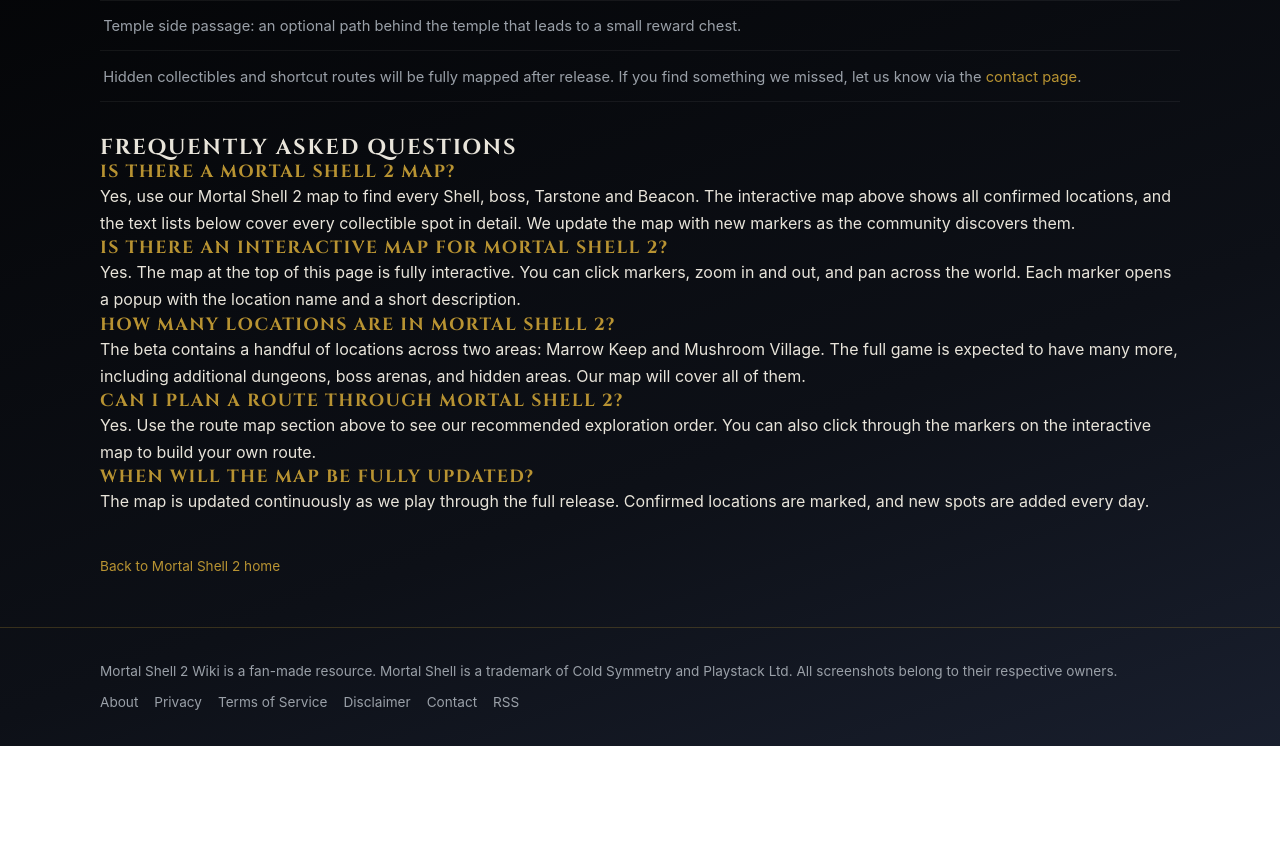
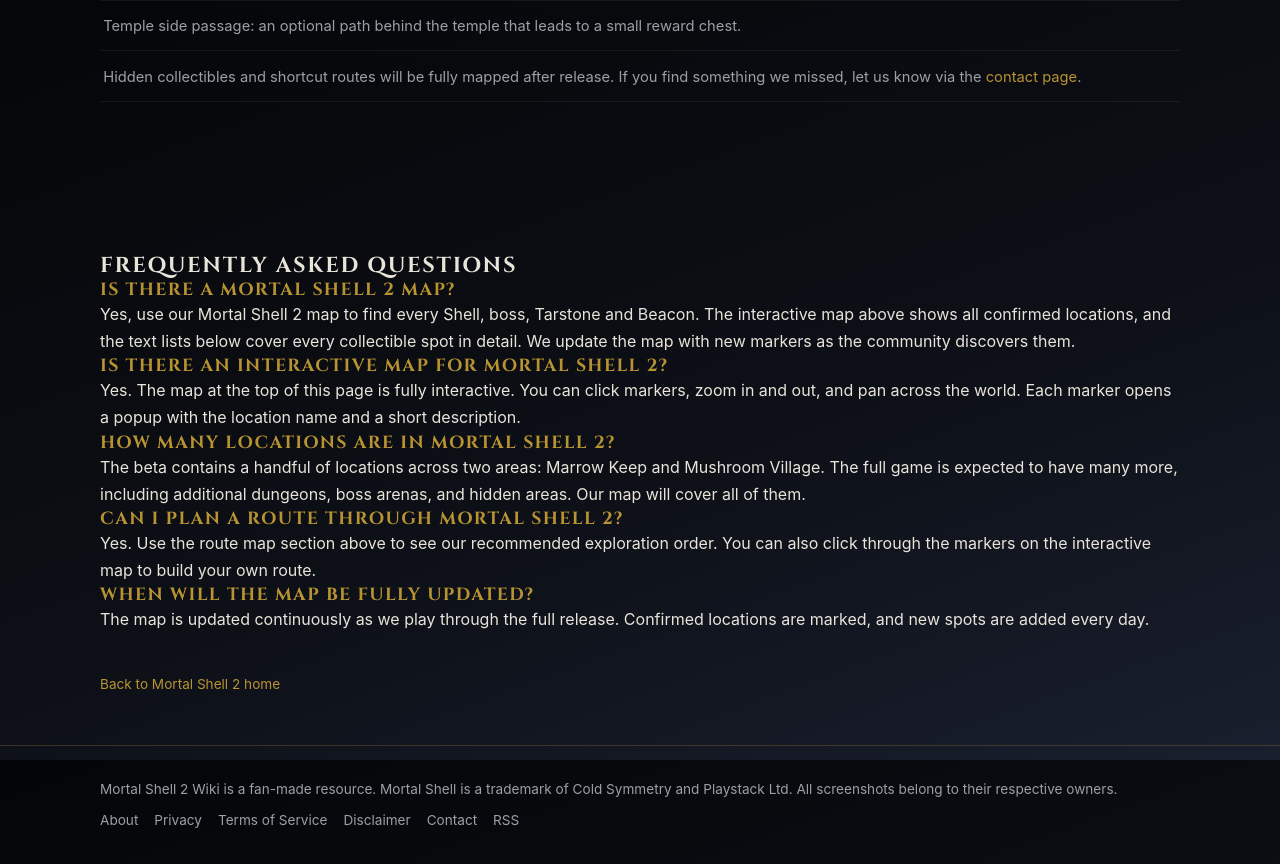
Before and after one commit to nicklos17/mortal-shell-2, a Next.js app: page /map in a window 1280 px wide. Shown: the part 5640-6504 px from the top of the page. Before the commit the page ends 6386 px from the top, so only its background shows below. Built offline with nearby package versions, Linux system fonts and the light colour scheme; no server answers.

Commit message:
fix:多页面加adsterra

```diff
--- a/app/bosses/page.tsx
+++ b/app/bosses/page.tsx
@@ -3,6 +3,7 @@
 import Link from "next/link";
 import { pageURL, OG_IMAGE, OG_IMAGE_W, OG_IMAGE_H } from "@/lib/site-config";
 import { BOSSES } from "@/lib/bosses-data";
+import AdBanner from "@/components/AdBanner";
 
 const TITLE = "Mortal Shell 2 Bosses";
 const PAGE_PATH = "/bosses";
@@ -405,6 +406,8 @@
           </p>
         </section>
 
+        <AdBanner />
+
         {/* 4. FAQ */}
         <section className="article">
           <h2>Frequently Asked Questions</h2>
--- a/app/builds/page.tsx
+++ b/app/builds/page.tsx
@@ -1,6 +1,7 @@
 export const dynamic = 'force-static';
 import type { Metadata } from "next";
 import Link from "next/link";
+import AdBanner from "@/components/AdBanner";
 import { pageURL, OG_IMAGE, OG_IMAGE_W, OG_IMAGE_H } from "@/lib/site-config";
 
 const TITLE = "Best Mortal Shell 2 Builds &amp; Tarstone Combos";
@@ -179,6 +180,8 @@
           </Link>
         </section>
 
+        <AdBanner />
+
         {/* 4. FAQ（与 FAQPage 结构化数据一一对应） */}
         <section className="article">
           <h2>Frequently Asked Questions</h2>
--- a/app/map/page.tsx
+++ b/app/map/page.tsx
@@ -2,6 +2,7 @@
 import type { Metadata } from "next";
 import { pageURL, OG_IMAGE, OG_IMAGE_W, OG_IMAGE_H } from "@/lib/site-config";
 import MapCanvasWrapper from "./MapCanvasWrapper";
+import AdBanner from "@/components/AdBanner";
 
 const title = "Mortal Shell 2 Interactive Map – All Locations";
 const description = "Interactive map with every Shell, boss, Tarstone &amp; Beacon location in Mortal Shell 2, plus hidden collectibles and a recommended route order.";
@@ -524,6 +525,8 @@
           </ul>
         </section>
 
+        <AdBanner />
+
         <section>
           <h2>Frequently asked questions</h2>
           <h3>Is there a Mortal Shell 2 map?</h3>
--- a/app/shells/page.tsx
+++ b/app/shells/page.tsx
@@ -6,6 +6,7 @@
 import ShellWheel from "./ShellWheel";
 import { SHELLS } from "@/lib/shells";
 import { ShellIcon } from "@/lib/shell-icon";
+import AdBanner from "@/components/AdBanner";
 
 const TITLE = "Mortal Shell 2 Shells";
 const PAGE_PATH = "/shells";
@@ -227,6 +228,8 @@
           </div>
         </section>
 
+        <AdBanner />
+
         {/* 收尾 */}
         <section className="article">
           <h2>Building Your Loadout</h2>
```
